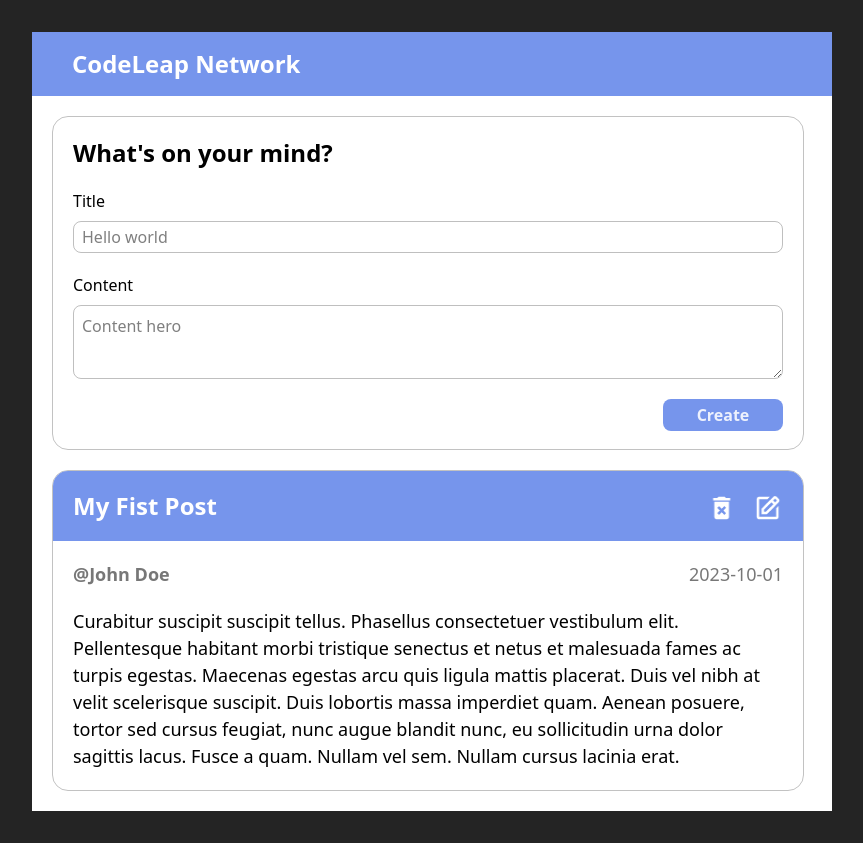
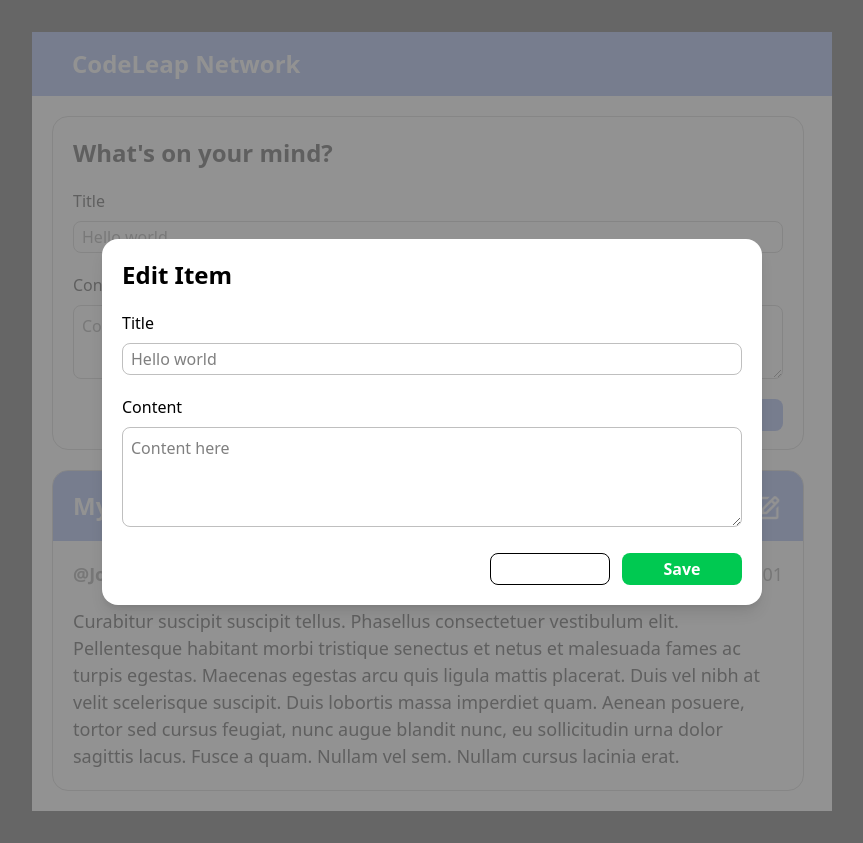
Before and after one commit to Thiago-Nascimento-2000/CodeLeap-Engineering-Test, a React (Vite) app: page / in a window 1280 px wide. Shown: the whole page, without its empty margins (208-1071 px from the left). Built offline with nearby package versions, Linux system fonts and the light colour scheme.

Commit message:
Criacao de Modal Edit item

```diff
--- a/src/App.tsx
+++ b/src/App.tsx
@@ -1,37 +1,52 @@
-import './App.css'
-import CardPost from './components/CardPost/CardPost'
-import ModalDelete from './components/ModalDelete/ModalDelete'
+import "./App.css";
+import CardPost from "./components/CardPost/CardPost";
+import ModalDelete from "./components/ModalDelete/ModalDelete";
+import ModalEdit from "./components/ModalEdit/ModalDelete";
 
 function App() {
-
   return (
     <>
-      <header className='bg-[#7695EC] w-[800px] h-16 flex items-center px-10 text-white text-2xl font-semibold'>
+      <header className="bg-[#7695EC] w-[800px] h-16 flex items-center px-10 text-white text-2xl font-semibold">
         <h1>CodeLeap Network</h1>
       </header>
-      <main className='flex flex-col justify-center gap-5 p-5 bg-[#ffffff] w-[800px]'>
-
-        <form className='flex flex-col gap-5 border-1 border-[#99999999] rounded-[16px] color w-[752px] h-[334px] p-5 '>
-          <div className='flex justify-start'>
-            <h2 className='text-black font-bold text-2xl'>What's on your mind?</h2>
+      <main className="flex flex-col justify-center gap-5 p-5 bg-[#ffffff] w-[800px]">
+        <form className="flex flex-col gap-5 border-1 border-[#99999999] rounded-[16px] color w-[752px] h-[334px] p-5 ">
+          <div className="flex justify-start">
+            <h2 className="text-black font-bold text-2xl">
+              What's on your mind?
+            </h2>
           </div>
-          <div className='flex flex-col items-start gap-2'>
-            <label htmlFor='Title' className='text-black font-[16px]'>Title</label>
-            <input placeholder='Hello world' type='text' className='border-1 border-[#77777777] rounded-[8px] w-full h-[32px] outline-none text-black p-2'></input>
+          <div className="flex flex-col items-start gap-2">
+            <label htmlFor="Title" className="text-black font-[16px]">
+              Title
+            </label>
+            <input
+              placeholder="Hello world"
+              type="text"
+              className="border-1 border-[#77777777] rounded-[8px] w-full h-[32px] outline-none text-black p-2"
+            ></input>
           </div>
-          <div className='flex flex-col items-start gap-2'>
-            <label htmlFor='Title' className='text-black font-[16px]'>Content</label>
-            <textarea placeholder='Content hero' className='border-1 border-[#77777777] rounded-[8px] w-full h-[74px] outline-none text-black p-2'></textarea>
+          <div className="flex flex-col items-start gap-2">
+            <label htmlFor="Title" className="text-black font-[16px]">
+              Content
+            </label>
+            <textarea
+              placeholder="Content hero"
+              className="border-1 border-[#77777777] rounded-[8px] w-full h-[74px] outline-none text-black p-2"
+            ></textarea>
           </div>
-          <div className='flex justify-end'>
-            <button className='w-[120px] h-[32px] bg-[#7695EC] rounded-[8px] font-semibold cursor-pointer hover:bg-[#6589ec]'>Create</button>
+          <div className="flex justify-end">
+            <button className="w-[120px] h-[32px] bg-[#7695EC] rounded-[8px] font-semibold cursor-pointer hover:bg-[#6589ec]">
+              Create
+            </button>
           </div>
         </form>
 
-        <CardPost/>
+        <CardPost />
+        <ModalEdit />
       </main>
     </>
-  )
+  );
 }
 
-export default App
+export default App;
--- a/src/components/ModalDelete/Components.tsx
+++ b/src/components/ModalDelete/Components.tsx
@@ -1,51 +1,46 @@
-
-type WrapperProps = { children: React.ReactNode }
+type WrapperProps = { children: React.ReactNode };
 export const Wrapper = ({ children }: WrapperProps) => {
   return (
-        <div className="w-[100%] h-[100%] bg-gray-400/80 absolute top-0 left-0">
+    <div className="w-[100%] h-[100%] bg-[#777777]/80 absolute top-0 left-0">
       {children}
     </div>
+  );
+};
 
-    )
-}
-
-type ContainerProps = { children: React.ReactNode }
-export const Container = ({children}: ContainerProps) => {
+type ContainerProps = { children: React.ReactNode };
+export const Container = ({ children }: ContainerProps) => {
   return (
     <div className="w-[660px] h-[146px] flex flex-col justify-between p-5 bg-white rounded-[16px] absolute top-[50%] left-[50%] transform -translate-x-[50%] -translate-y-[50%] shadow-lg">
       {children}
     </div>
-    )
-}
+  );
+};
 
-type TitleProps = { text: string }
+type TitleProps = { text: string };
 export const Title = ({ text }: TitleProps) => {
-    return (
-        <h2 className='text-black font-bold text-2xl text-left'>{text}</h2>
-    )
-}
+  return <h2 className="text-black font-bold text-2xl text-left">{text}</h2>;
+};
 
-type ContainerButtonProps = { children: React.ReactNode }
+type ContainerButtonProps = { children: React.ReactNode };
 export const ContainerButton = ({ children }: ContainerButtonProps) => {
-    return (
-        <div className='w-full flex justify-end gap-3'>
-            {children}
-        </div>
-    )
-}
+  return <div className="w-full flex justify-end gap-3">{children}</div>;
+};
 
 const ColorsTypes: Record<string, string> = {
-    delete: 'bg-red-500 hover:bg-red-600',
-    cancel: 'bg-gray-500 hover:bg-gray-600'
-}
+  delete: "bg-red-500 hover:bg-red-600",
+  cancel: "bg-gray-500 hover:bg-gray-600",
+};
 
-type ButtonProps = { text: string, type?: string, onClick: () => void }
+type ButtonProps = { text: string; type?: string; onClick: () => void };
 export const Button = ({ text, type = "cancel", onClick }: ButtonProps) => {
-    const typeButton = ColorsTypes[type] || ColorsTypes.gray
+  const typeButton = ColorsTypes[type] || ColorsTypes.gray;
 
   return (
-        <button onClick={onClick} className={`rounded-[8px] w-[120px] h-[32px] text-white font-semibold hover:transition-colors hover:cursor-pointer ${typeButton}`}>
+    <button
+      onClick={onClick}
+      className={`rounded-[8px] w-[120px] h-[32px] text-white font-semibold hover:transition-colors hover:cursor-pointer ${typeButton}`}
+    >
       {text}
     </button>
-    )
-}
+  );
+};
--- /dev/null
+++ b/src/components/ModalEdit/Components.tsx
@@ -0,0 +1,89 @@
+type WrapperProps = { children: React.ReactNode };
+export const Wrapper = ({ children }: WrapperProps) => {
+  return (
+    <div className="w-[100%] h-[100%] bg-[#777777]/80 absolute top-0 left-0">
+      {children}
+    </div>
+  );
+};
+
+type ContainerProps = { children: React.ReactNode };
+export const Container = ({ children }: ContainerProps) => {
+  return (
+    <div className="w-[660px] h-fit gap-5 flex flex-col justify-between p-5 bg-white rounded-[16px] absolute top-[50%] left-[50%] transform -translate-x-[50%] -translate-y-[50%] shadow-lg">
+      {children}
+    </div>
+  );
+};
+
+type TitleProps = { text: string };
+export const Title = ({ text }: TitleProps) => {
+  return (
+    <h2 className="text-black font-semibold text-2xl text-left">{text}</h2>
+  );
+};
+
+type ContainerButtonProps = { children: React.ReactNode };
+export const ContainerButton = ({ children }: ContainerButtonProps) => {
+  return <div className="w-full flex justify-end gap-3">{children}</div>;
+};
+
+type ContainerInputProps = { children: React.ReactNode };
+export const ContainerInput = ({ children }: ContainerInputProps) => {
+  return <div>{children}</div>;
+};
+
+type LabelProps = { text: string };
+export const Label = ({ text }: LabelProps) => {
+  return (
+    <label
+      htmlFor="Title"
+      className="text-black flex mb-2 font-[16px] font-weight-[400]"
+    >
+      {text}
+    </label>
+  );
+};
+
+type InputProps = { placeholder: string };
+export const inputTitle = ({ placeholder }: InputProps) => {
+  return (
+    <input
+      placeholder={placeholder}
+      className="w-full h-[32px] text-black px-2 rounded-[8px] border-1 border-[#77777777]"
+    ></input>
+  );
+};
+
+type TextAreaProps = { placeholder: string };
+export const inputContent = ({ placeholder }: TextAreaProps) => {
+  return (
+    <textarea
+      placeholder={placeholder}
+      className="w-full h-[100px] text-black px-2 rounded-[8px] border-1 border-[#77777777] p-2"
+    ></textarea>
+  );
+};
+
+const ColorsTypes: Record<string, string> = {
+  save: "bg-green-500 hover:bg-green-600",
+  cancel: "text-black border-1 border-black",
+};
+
+type ButtonProps = {
+  text: string;
+  type?: string;
+  onClick: () => void;
+};
+export const Button = ({ text, type = "cancel", onClick }: ButtonProps) => {
+  const typeButton = ColorsTypes[type] || ColorsTypes.gray;
+
+  return (
+    <button
+      onClick={onClick}
+      className={`rounded-[8px] w-[120px] h-[32px] text-white font-semibold hover:transition-colors hover:cursor-pointer ${typeButton}`}
+    >
+      {text}
+    </button>
+  );
+};
--- /dev/null
+++ b/src/components/ModalEdit/ModalDelete.tsx
@@ -0,0 +1,34 @@
+import * as Card from "./Components";
+
+const ModalEdit = () => {
+  return (
+    <Card.Wrapper>
+      <Card.Container>
+        <Card.Title text="Edit Item" />
+
+        <Card.ContainerInput>
+          <Card.Label text="Title" />
+          <Card.inputTitle placeholder="Hello world" />
+        </Card.ContainerInput>
+        <Card.ContainerInput>
+          <Card.Label text="Content" />
+          <Card.inputContent placeholder="Content here" />
+        </Card.ContainerInput>
+        <Card.ContainerButton>
+          <Card.Button
+            text="Cancel"
+            type="cancel"
+            onClick={() => console.log("Canceled")}
+          />
+          <Card.Button
+            text="Save"
+            type="save"
+            onClick={() => console.log("Saved")}
+          />
+        </Card.ContainerButton>
+      </Card.Container>
+    </Card.Wrapper>
+  );
+};
+
+export default ModalEdit;
```
Lines whose indentation alone changed are shown as unchanged.
